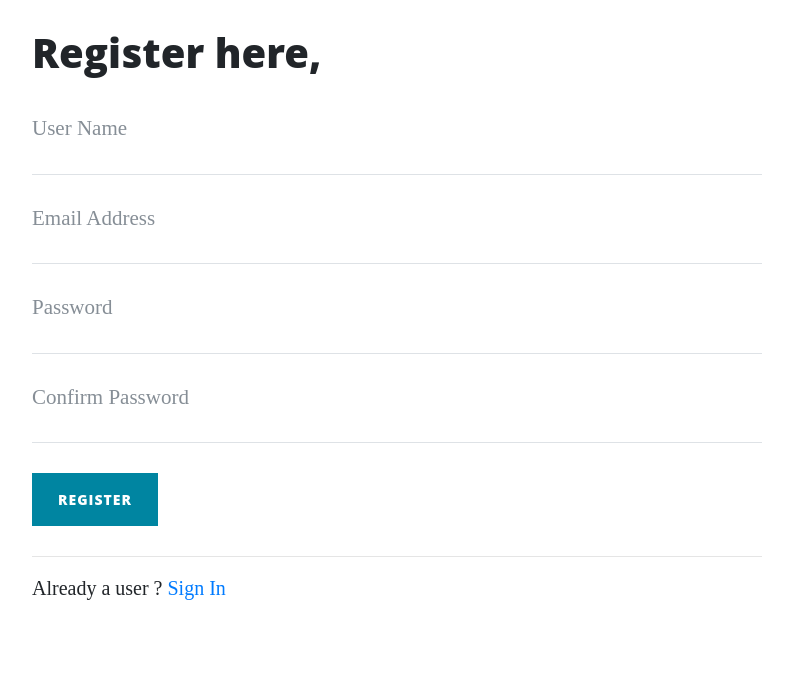
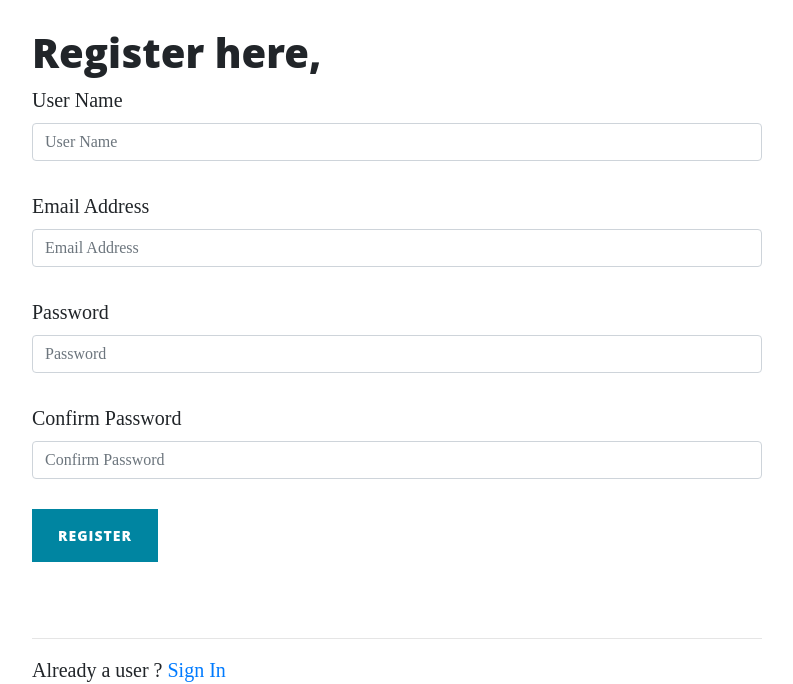
Before and after one commit to Rishang/taglink, a Django app: page /account/signup/ in a window 1280 px wide. Shown: the part 67-751 px from the top of the page, without its empty margins (243-1036 px from the left). Run offline with Django 3.2, Linux system fonts and the light colour scheme; some libraries are stand-ins or nearby versions.

Commit message:
removed style.css

```diff
--- a/webapp/account/templates/registration/register.html
+++ b/webapp/account/templates/registration/register.html
@@ -5,73 +5,46 @@
 <div class="container">
   <div class="row">
     <div class="col-lg-8 col-md-10 mx-auto">
+      {% include 'messages.html' %}
+
       <h1>Register here,</h1>
+
       <form name="sentMessage" id="regForm" method="POST">
         {% csrf_token %}
-
-        <!-- <div class="control-group">
-          <div class="form-group floating-label-form-group controls">
-            <label>First Name</label>
-            {#{ register.first_name }#}
-            <input type="text" class="form-control" placeholder="First Name" name="first_name" maxlength="150" minlength="2" required="" id="id_first_name" data-validation-required-message="Please enter your firstname.">
-            <p class="help-block text-danger"></p>
-          </div>
-        </div>
         <div class="control-group">
-          <div class="form-group floating-label-form-group controls">
-            <label>Last Name</label>
-            {#{ register.last_name }#}
-            <input type="text" class="form-control" placeholder="Last Name" name="last_name" maxlength="150" minlength="2" required="" id="id_last_name" data-validation-required-message="Please enter your lastname.">
-            <p class="help-block text-danger"></p>
-          </div>
-        </div> -->
-        <div class="control-group">
-          <div class="form-group floating-label-form-group controls">
+          <div class="form-group controls">
             <label>User Name</label>
             {#{ register.username }#}
             <input type="text" class="form-control" placeholder="User Name" name="username" maxlength="200" required="" id="id_username" data-validation-required-message="Please enter your username.">
             <p class="help-block text-danger"></p>
-          </div>
-        </div>
-        <div class="control-group">
-          <div class="form-group floating-label-form-group controls">
+
             <label>Email Address</label>
             {#{ register.email }#}
             <input type="email" class="form-control" placeholder="Email Address" name="email" required="" id="id_email" data-validation-required-message="Please enter your email address.">
             <p class="help-block text-danger"></p>
-          </div>
-        </div>
-        <div class="control-group">
-          <div class="form-group floating-label-form-group controls">
+
             <label>Password</label>
             {#{ register.password1 }#}
             <input type="password" class="form-control" placeholder="Password" name="password1" autocomplete="new-password" required="" id="id_password1" data-validation-required-message="Please enter password heare.">
             <p class="help-block text-danger"></p>
-          </div>
-        </div>
-        <div class="control-group">
-          <div class="form-group floating-label-form-group controls">
+
             <label>Confirm Password</label>
             {#{ register.password2 }#}
             <input type="password" class="form-control" placeholder="Confirm Password" name="password2" autocomplete="new-password" required="" id="id_password2" data-validation-required-message="Please enter password again.">
             <p class="help-block text-danger"></p>
+
+            <button type="submit" class="btn btn-primary" id="submit">Register</button>
           </div>
         </div>
-        <!-- <div class="control-group">
-          <div class="form-group col-xs-12 floating-label-form-group controls">
-            <label>Phone Number</label>
-            <input type="tel" class="form-control" placeholder="Phone Number" id="phone" required="" data-validation-required-message="Please enter your phone number.">
-            <p class="help-block text-danger"></p>
-          </div>
-        </div> -->
         <br>
+
         <div id="success"></div>
-        <button type="submit" class="btn btn-primary" id="submit">Register</button>
         <p>
           <hr>
           Already a user ?
           <a class="btn-link" href="{% url 'login_page' %}">Sign In</a>
         </p>
+
       </form>
     </div>
   </div>
```
Also changed, not shown: webapp/account/templates/registration/login.html (+11 -29 lines).
